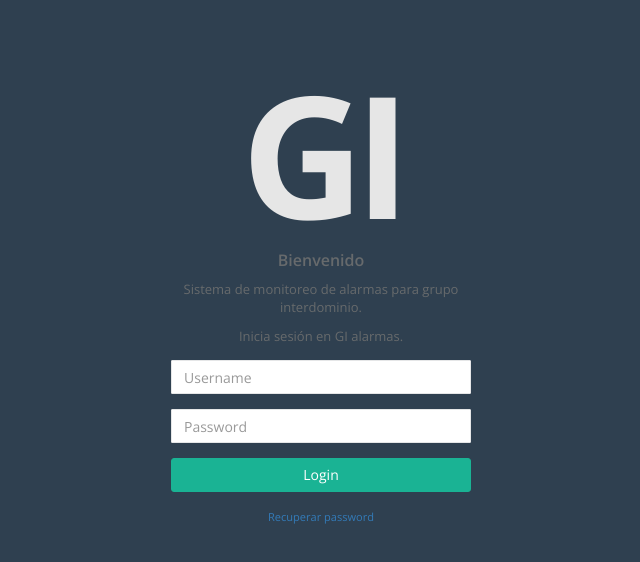
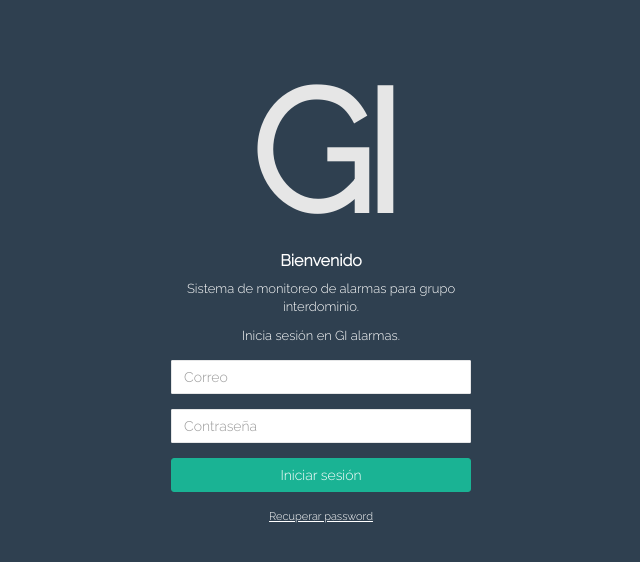
Before and after one commit to Salgado82/interdominio, a plain HTML site: page static/index.html in a window 1280 px wide. Shown: the whole page, without its empty margins (319-959 px from the left). Drawn offline with nearby package versions, Linux system fonts and the light colour scheme.

Commit message:
style system y cambios al login

```diff
--- /dev/null
+++ b/static/css/styleSystem.css
@@ -0,0 +1,14 @@
+/* Font import */
+@import 'https://fonts.googleapis.com/css?family=Raleway:300';
+
+body{
+  font-family: 'Raleway', sans-serif;
+}
+
+.letter-white{
+  color: #FFF;
+}
+
+.letter-link{
+  text-decoration: underline;
+}
--- a/static/index.html
+++ b/static/index.html
@@ -12,6 +12,7 @@
     <link href="css/bootstrap.min.css" rel="stylesheet">
     <link href="css/animate.css" rel="stylesheet">
     <link href="css/style.css" rel="stylesheet">
+    <link href="css/styleSystem.css" rel="stylesheet">
   </head>
   <body>
     <div class="middle-box text-center loginscreen animated bounceInDown">
@@ -19,22 +20,22 @@
         <div>
           <h1 class="logo-name">GI</h1>
         </div>
-        <h3>Bienvenido</h3>
-        <p>
+        <h3 class="letter-white">Bienvenido</h3>
+        <p class="letter-white">
           Sistema de monitoreo de alarmas para grupo interdominio.
         </p>
-        <p>
+        <p class="letter-white">
           Inicia sesión en GI alarmas.
         </p>
         <form class="m-t" role="form" action="index.html">
           <div class="form-group">
-            <input type="email" class="form-control" placeholder="Username" required="">
+            <input type="email" class="form-control" placeholder="Correo" required="">
           </div>
           <div class="form-group">
-            <input type="password" class="form-control" placeholder="Password" required="">
+            <input type="password" class="form-control" placeholder="Contraseña" required="">
           </div>
-          <button type="submit" class="btn btn-primary block full-width m-b">Login</button>
-          <a href="#"><small> Recuperar password</small></a>
+          <button type="submit" class="btn btn-primary block full-width m-b">Iniciar sesión</button>
+          <a href="#"><small class="letter-white letter-link"> Recuperar password</small></a>
         </form>
       </div>
     </div>
```
